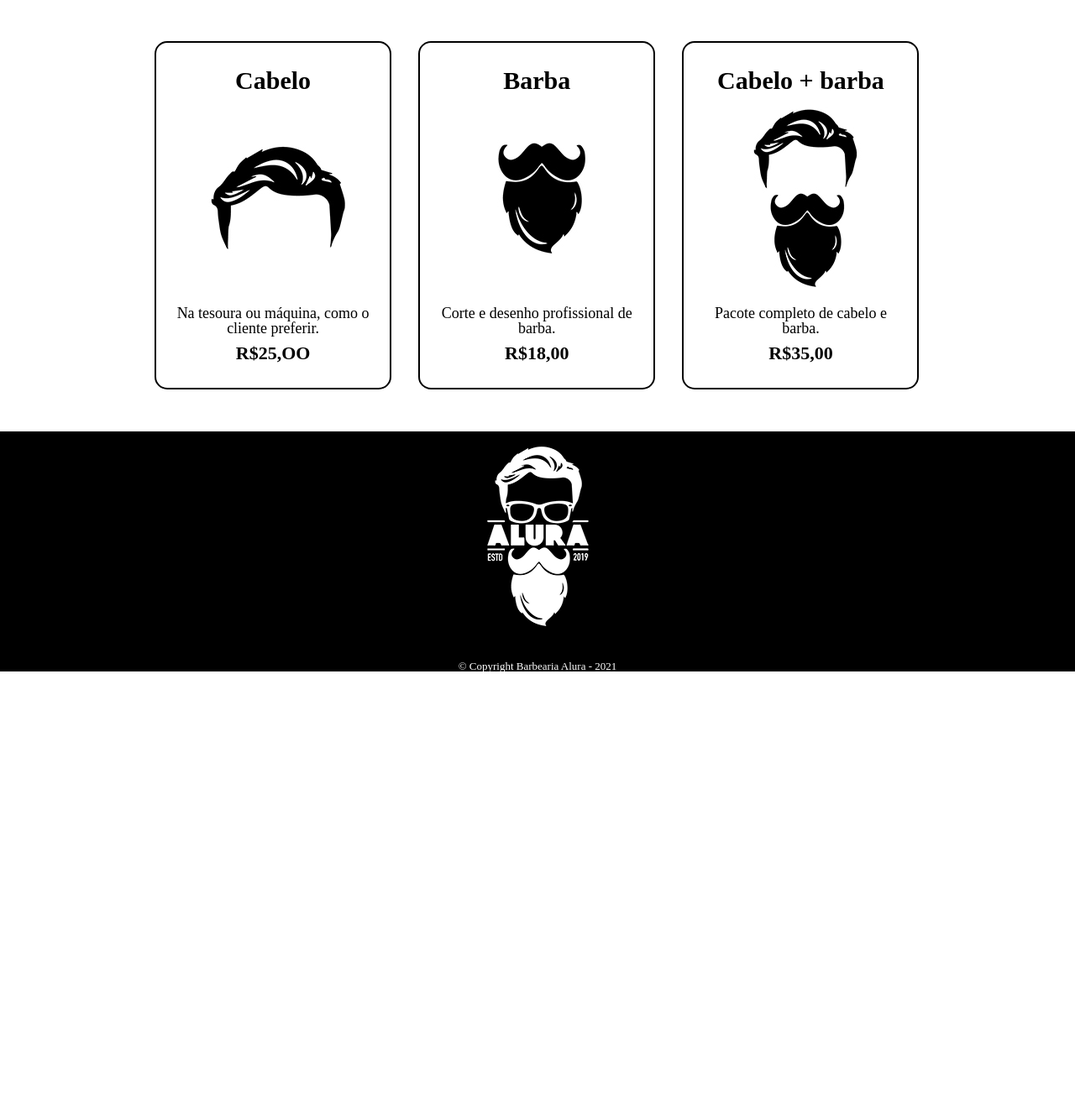
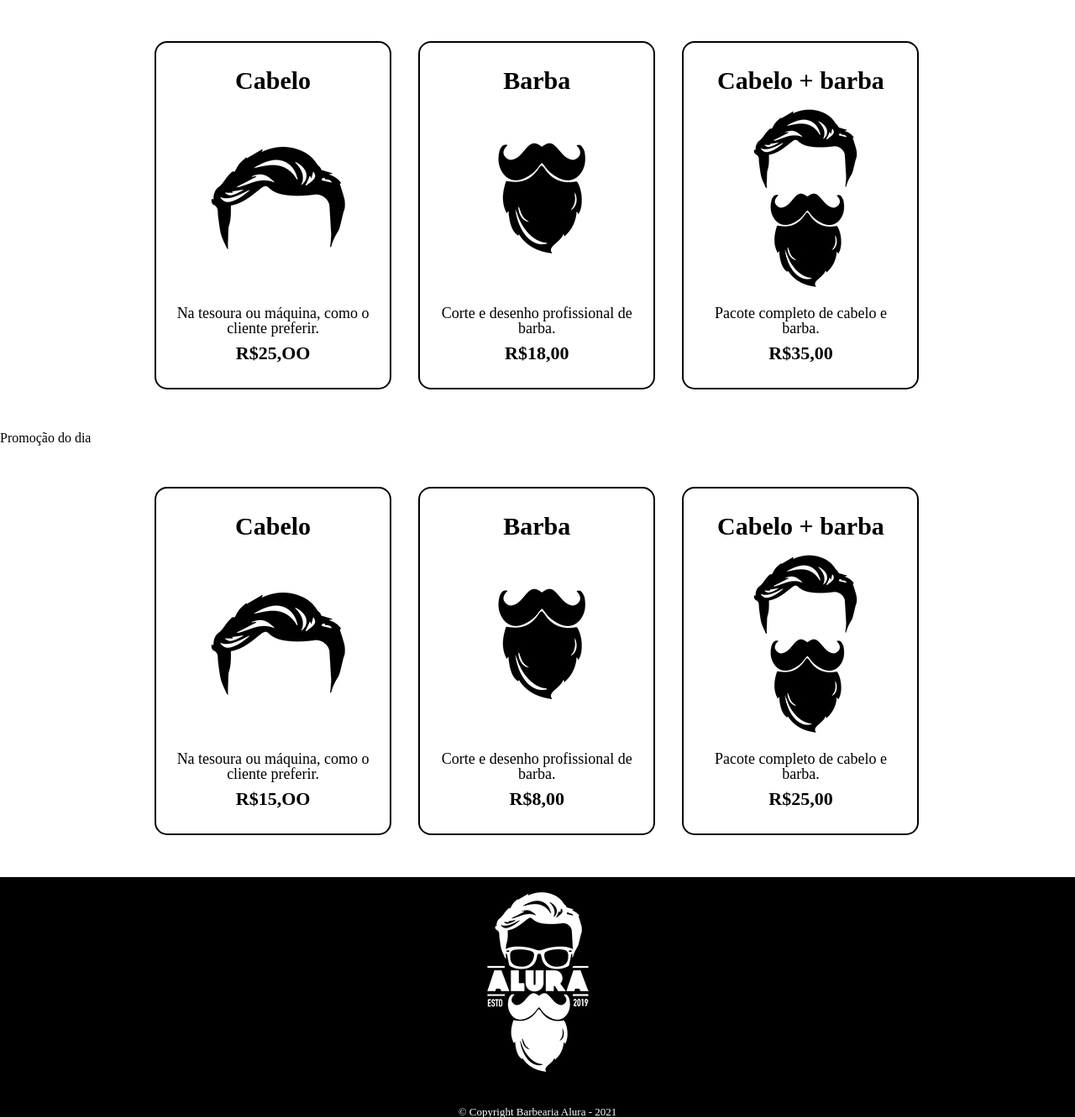
Before and after one commit to yokatsu/Alura, a PHP site: page /produto.php in a window 1280 px wide. Shown: the part 254-1586 px from the top of the page at 84% size. Before the commit the page ends 1054 px from the top, so only its background shows below. Run offline with PHP 8.4, Linux system fonts and the light colour scheme.

Commit message:
adicionei promoções

```diff
--- a/produto.php
+++ b/produto.php
@@ -48,11 +48,35 @@
 
 			</li>
 		</ul>
+		<h2>Promoção do dia</h2>
+		<ul class = "produtos">
+			<li>
+				<h2>Cabelo</h2>
+				<img src ="imagens/cabelo.jpg">
+				<p class = "produto-descricao">Na tesoura ou máquina, como o cliente preferir.</p>
+				<p class = "produto-preco">R$15,OO</p>
+
+			</li>
+			<li>
+				<h2>Barba</h2>
+				<img src ="imagens/barba.jpg">
+				<p class = "produto-descricao">Corte e desenho profissional de barba.</p>
+				<p class = "produto-preco">R$8,00</p>
+
+			</li>
+			<li>
+			<h2>Cabelo + barba</h2>
+				<img src ="imagens/cabelo+barba.jpg">
+				<p class = "produto-descricao">Pacote completo de cabelo e barba.</p>
+				<p class = "produto-preco">R$25,00</p>
+
+			</li>
+		</ul>
 	</main>
 
 	<footer>
-    <img src="imagens/logo-branco.png">
-    <p class="copyright">&copy; Copyright Barbearia Alura - 2021</p>
+    	<img src="imagens/logo-branco.png">
+    	<p class="copyright">&copy; Copyright Barbearia Alura - 2021</p>
 	</footer>
 
 	</body>
```
